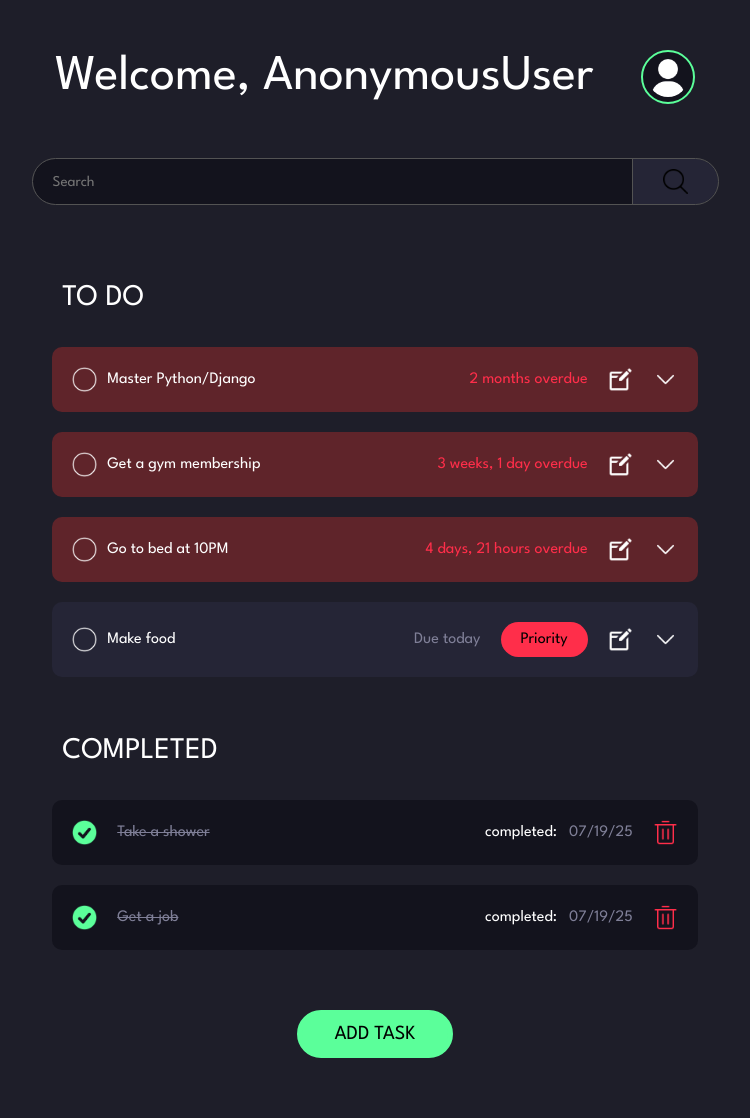
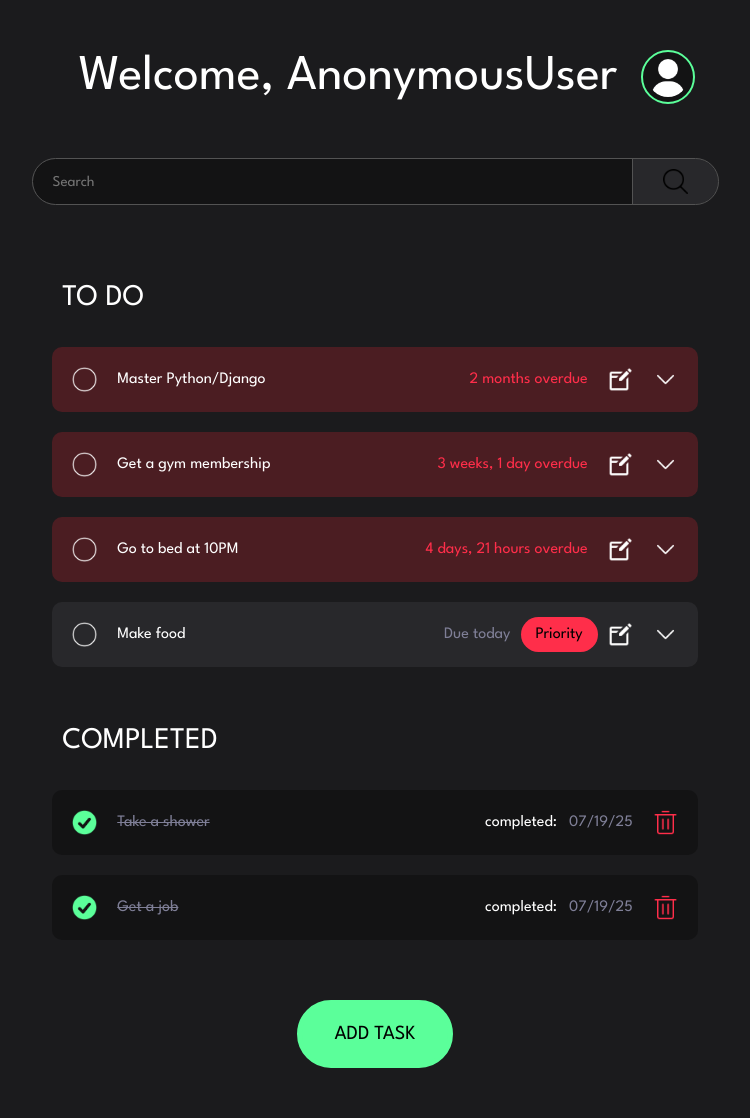
Before and after one commit to zkholmatov/TodoApp, a Django app: page / in a window 1280 px wide. Shown: the whole page, without its empty margins (265-1015 px from the left). Before the commit the page ends 1058 px from the top, so only its background shows below. Run offline with Django 5.2, Linux system fonts and the light colour scheme; data comes from the database, SQL or seed files in the repository; both versions use the stored data as it was before the commit.

Commit message:
Improved design and animations

```diff
--- a/base/models.py
+++ b/base/models.py
@@ -7,7 +7,6 @@ class Task(models.Model):
     name = models.CharField(max_length=50)
     description = models.TextField(null=True, blank=True)
     priority = models.BooleanField(default=False)
-    expand = models.BooleanField(default=False)
     complete = models.BooleanField(default=False)
     due_date = models.DateField(null=True, blank=True)
     completed_date = models.DateField(null=True, blank=True)
--- a/base/templates/base/tasks.html
+++ b/base/templates/base/tasks.html
@@ -27,7 +27,8 @@
     {% for task in tasks %}
     {% if task.complete == False %}
     <li class="{% if task.overdue %}overdue{% endif %}">
-        <div class="task">
+        <div class="task-item">
+            <div class="task__base">
                 <div>
                     <a href="{% url 'complete-task' task.id %}" method='POST'>
                         <img src="{% static 'images/circle.png' %}" class="img__small task__incomplete" alt=""
@@ -53,17 +54,14 @@
                         <img src="{% static 'images/edit.png' %}" class="img__small" alt="">
                     </a>
 
-                <a href="{% url 'toggle-description' task.id %}">
-                    {% if task.expand %}
-                        <img src="{% static 'images/up-arrow.png' %}" class="img__small" alt="">
-                    {% else %}
-                        <img src="{% static 'images/down-arrow.png' %}" class="img__small" alt="">
-                    {% endif %}
+                    <a href="" class="expand-toggle-button">
+                        <img src="{% static 'images/up-arrow.png' %}" class="img__small expand-icon-up" alt="">
+                        <img src="{% static 'images/down-arrow.png' %}" class="img__small expand-icon-down" alt="">
                     </a>
 
                 </div>
             </div>
-        <div class="task__description {% if task.expand %} expanded {% endif %} ">
+            <div class="task__description">
                 <div>
                     {% if task.description %}
                         <p class="text__secondary">{{task.description}}</p>
@@ -75,12 +73,12 @@
                 <div>
                     <img src="{% static 'images/calendar.png' %}" class="img__small" alt="">
                     {% if task.is_due_today %}
-                <p>Due today</p>
+                    <p class="text__main">Due today</p>
                     {% elif task.due_date %}
-                <p>Due {{task.due_date|date:'m/d/y'}}</p>
+                    <p class="text__main">Due {{task.due_date|date:'m/d/y'}}</p>
                     {% endif %}
                 </div>
-
+            </div>
         </div>
     </li>
     {% endif %}
@@ -98,7 +96,7 @@
     {% for task in tasks %}
     {% if task.complete == True %}
     <li>
-        <div class="task">
+        <div class="task__base">
             <div>
                 <a href="{% url 'incomplete-task' task.id %}" method='POST'>
                     <img src="{% static 'images/checkmark.png' %}" class="img__small" alt=""
@@ -134,5 +132,28 @@
     </a>
 </div>
 
+<script>
+    document.addEventListener('DOMContentLoaded', () => {
+        const expandButtons = document.querySelectorAll('.expand-toggle-button');
+
+        expandButtons.forEach(button => {
+            button.addEventListener('click', (event) => {
+                event.preventDefault();
+
+                const taskItem = button.closest('.task-item');
+
+                if (taskItem){
+                    taskItem.classList.toggle('expanded');
+
+                    const descriptionDiv = taskItem.querySelector('.task__description');
+                    if(descriptionDiv){
+                        descriptionDiv.classList.toggle('expanded');
+                    }
+                }
+            });
+        });
+    });
+</script>
+
 
 {% endblock content %}
--- a/static/styles/main.css
+++ b/static/styles/main.css
@@ -3,10 +3,10 @@
 :root {
     --accent-color: #5bff9a;
     --accent-color-2: #ff2e4a;
-    --background-color-overdue: #5f242a;
-    --background-color-dark: rgb(19, 19, 29);
-    --background-color: rgb(30, 30, 41);
-    --background-color-light: rgb(37, 37, 54);
+    --background-color-overdue: #4b1d22;
+    --background-color-dark: #131314;
+    --background-color: #1b1b1d;
+    --background-color-light: #28282b;
     --text-color: white;
     --text-color-dark: rgb(127, 127, 151);
     --gray: rgb(83, 83, 83);
@@ -36,10 +36,16 @@
     padding: 5px;
 }
 
+body{
+    display: flex;
+    align-items: center;
+    justify-content: center;
+}
+
 h1 {
-    width: 90%;
+    width: 100%;
     font-size: 50px;
-    align-items: baseline;
+    align-items: center;
 }
 
 h4, h5 {
@@ -176,13 +182,29 @@ a, img{
     font-weight: 900;
 }
 
-.tasks div{
+.task-item{
     display: flex;
-    flex-direction: row;
+    width: 100%;
+    flex-direction: column;
     justify-content: space-between;
 }
 
-div.task {
+.task__base, .task__description{
+    display: flex;
+    flex-direction: row;
+}
+
+.task__description{
+    width: 100%;
+    justify-content: space-between;
+}
+
+.task__base div, .task__description div{
+    display: flex;
+    flex-direction: row;
+}
+
+.task__base {
     width: 100%;
     display: flex;
     flex-direction: row;
@@ -192,19 +214,27 @@ div.task {
 .task__description{
     max-height: 0;
     overflow: hidden;
+    opacity: 0;
+    padding-top: 0;
+    padding-bottom: 0;
 }
 
-.expanded{
-    max-height: 500px;
-    width: 100%;
-    display: flex;
-    flex-direction: column;
-    justify-content: space-between;
+.task__description.expanded{
+    max-height: 200px;
+    opacity: 1;
+    padding: 10px;
 }
 
-.expanded div{
-    padding: 5px 15px;
-    text-align: justify;
+.expand-icon-up{
+    display: none;
+}
+
+.task-item.expanded .expand-icon-up{
+    display: flex;
+}
+
+.task-item.expanded .expand-icon-down{
+    display: none;
 }
 
 .complete li{
@@ -237,6 +267,7 @@ a .img__small:hover{
 
 .text__main{
     color: var(--text-color);
+    margin: 10px;
 }
 
 .text__title{
@@ -292,7 +323,8 @@ a .img__small:hover{
 .form__section{
     display: flex;
     flex-direction: column;
-    align-items: flex-start;
+    align-items: baseline;
+    justify-content: le;
 }
 
 .selection {
@@ -305,7 +337,8 @@ a .img__small:hover{
 
 #task__form p{
     text-align: left;
-    display: block;
+    display: flex;
+    align-items: baseline;
     width: 100%;
 }
 
@@ -342,12 +375,14 @@ a .img__small:hover{
 .priority {
     background-color: var(--accent-color-2);
     color: black;
-    padding: 10px 20px;
     border-radius: 35px;
-    margin: 10px;
+    padding: 10px 15px;
 }
 
 #id_priority {
     height: 1.5rem;
-    width: 1.5rem;
 }
+
+script{
+    display: none;
+}
```
Also changed, not shown: base/forms.py (line endings or trailing spaces), base/migrations/0009_alter_task_options_remove_task_expand.py (added), db.sqlite3. Lines whose indentation alone changed are shown as unchanged.
